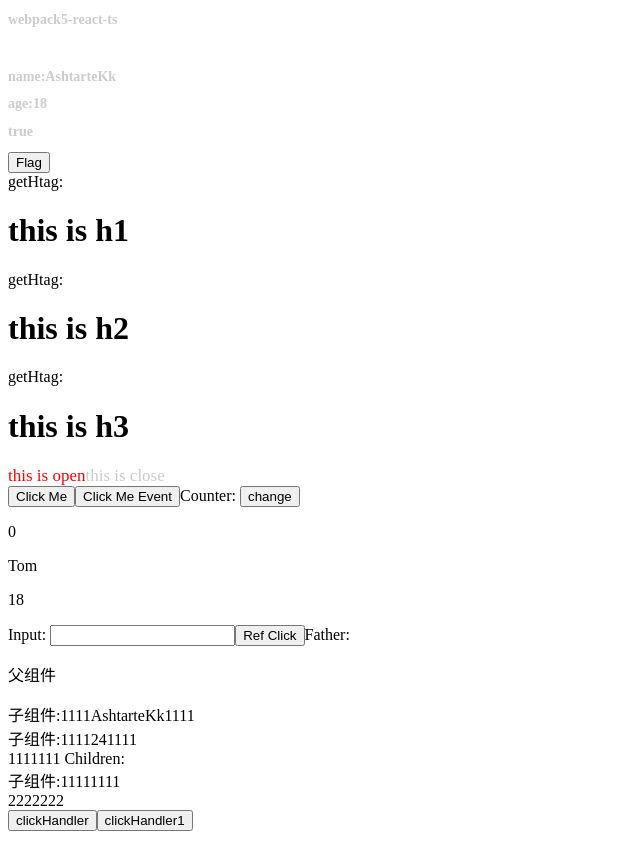
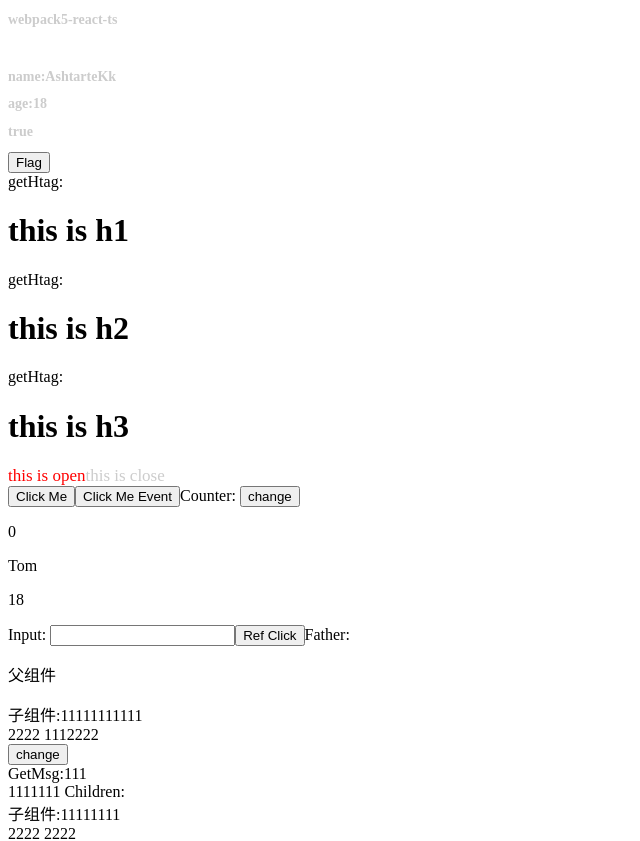
Before and after one commit to Ashtartekk/React-Learn, a React app: page / in a window 1280 px wide. Shown: the top 841 px of the page, without its empty margins (0-640 px from the left). Built offline with nearby package versions, Linux system fonts and the light colour scheme.

Commit message:
子传父

```diff
--- a/src/components/Children.tsx
+++ b/src/components/Children.tsx
@@ -1,4 +1,4 @@
-import React from 'react'
+import React from "react";
 
 // class Children extends React.Component{
 //     render(){
@@ -8,11 +8,18 @@ import React from 'react'
 //     }
 // }
 
-function Children(props:any){
-    console.log(props.msg)
-    return (
-        <div>子组件:1111{props.msg}1111</div>
-    )
+function Children(props: any) {
+  function handleToFather() {
+    // 调用父组件传递过来的回调函数 并注入参数
+    props.changeMsg("子传父的数据");
+  }
+  return (
+    <>
+      <div>子组件:1111{props.msg}1111</div>
+      <div>2222 {props.msg}2222</div>
+      <button onClick={handleToFather}>change</button>
+    </>
+  );
 }
 
-export default Children
+export default Children;
--- a/src/components/Father.tsx
+++ b/src/components/Father.tsx
@@ -4,14 +4,23 @@ import Children from './Children'
 class Father extends React.Component{
     state = {
         Name:'AshtarteKk',
-        Age:24
+        Age:24,
+        GetMsg:'111'
     }
+    changeMessage = (newMsg:string) => {
+        console.log('子组件传过来的数据:',newMsg)
+        this.setState({
+            GetMsg: newMsg
+        })
+      }
     render(){
         return(
             <div>
                 <p>父组件</p>
-                <Children msg={this.state.Name} />
-                <Children msg={this.state.Age} />
+                {/* <Children msg={this.state.Name} />
+                <Children msg={this.state.Age} /> */}
+                <Children msg={this.state.GetMsg} changeMsg={this.changeMessage} />
+                <div>GetMsg:{this.state.GetMsg}</div>
             </div>
         )
     }
```
